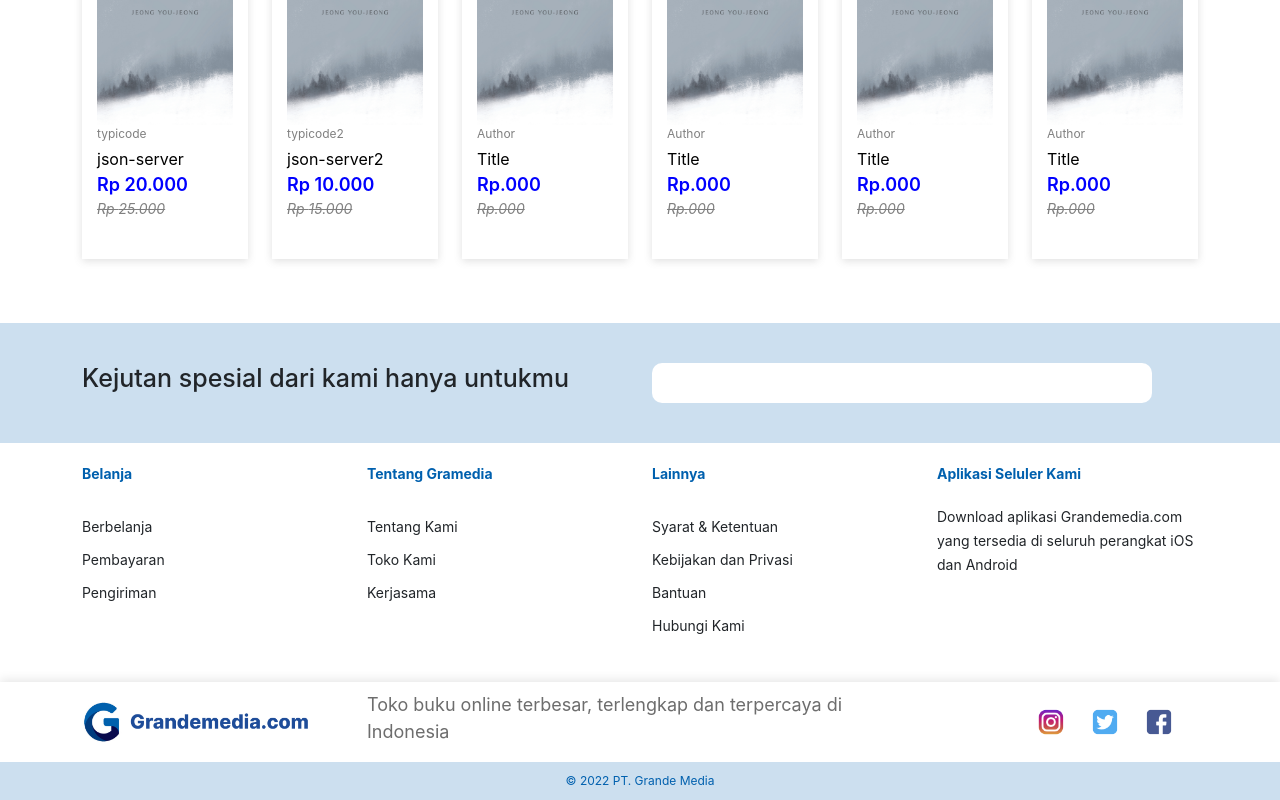
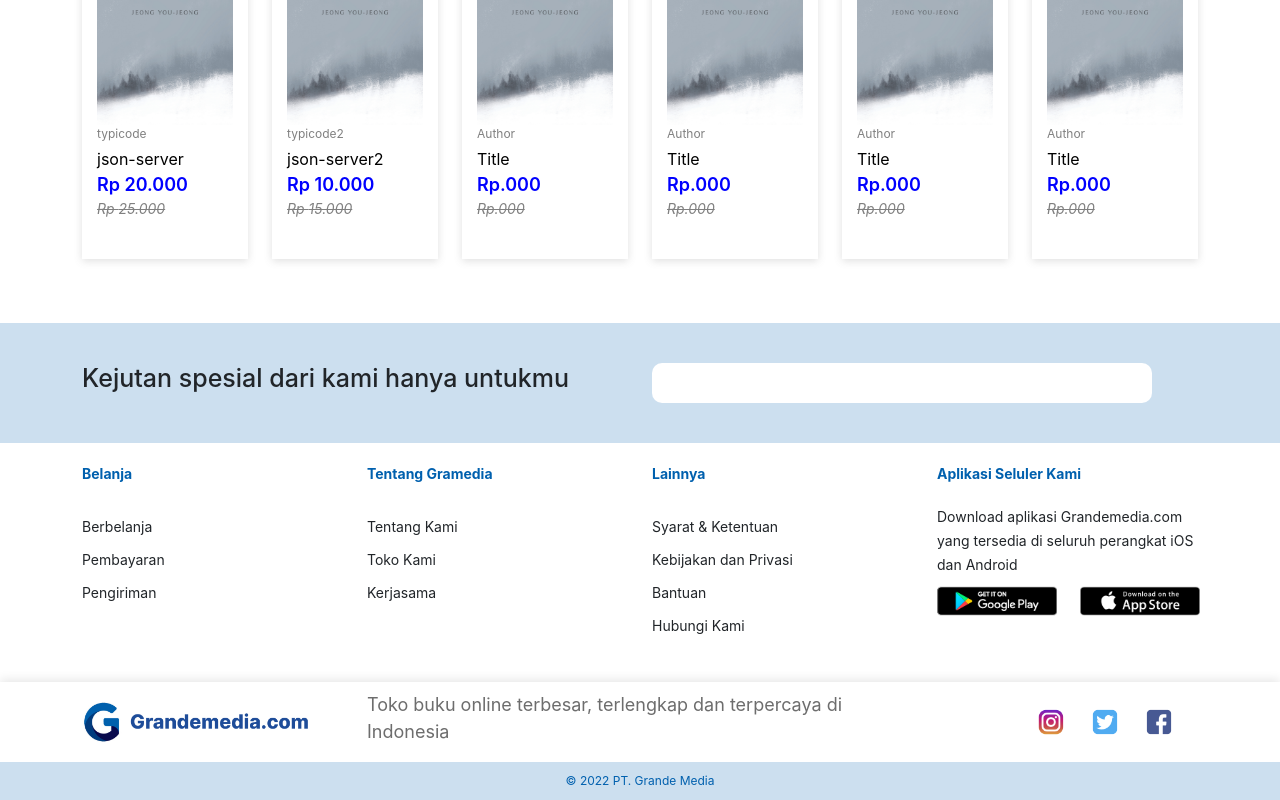
Before and after one commit to refido/grandmadia, a React (Create React App) app: page / in a window 1280 px wide. Shown: the part 918-1718 px from the top of the page. Built offline with nearby package versions, Linux system fonts and the light colour scheme; data requests are answered from the project's data file.

Commit message:
add new assets  and styling

```diff
--- a/db.json
+++ b/db.json
@@ -4,15 +4,20 @@
 			"id": 1,
 			"title": "json-server",
 			"author": "typicode",
-      "newPrice":20000,
-      "oldPrice":25000
+			"newPrice": 20000,
+			"oldPrice": 25000,
+			"category": "Buku Pilihan",
+			"storeName": "Matraman",
+			"storeLocation": "Jakarta"
 		},
 		{
 			"id": 2,
 			"title": "json-server2",
 			"author": "typicode2",
-      "newPrice":10000,
-      "oldPrice":15000
+			"newPrice": 10000,
+			"oldPrice": 15000,
+			"storeName": "Matraman",
+			"storeLocation": "Jakarta"
 		}
 	],
 	"comments": [
--- a/src/component/landing/Footer.jsx
+++ b/src/component/landing/Footer.jsx
@@ -1,6 +1,8 @@
 import React from "react";
 
 import Icon_grandemedia from "../../asset/landing/icon_grandemedia.jpg";
+import Icon_playstore from "../../asset/landing/play-store.png";
+import Icon_appstore from "../../asset/landing/app-store.png";
 import Icon_instagram from "../../asset/landing/instagram.png";
 import Icon_twitter from "../../asset/landing/twitter.png";
 import Icon_facebook from "../../asset/landing/facebook.png";
@@ -53,6 +55,18 @@
 						<div className="col-3">
 							<p>Aplikasi Seluler Kami</p>
 							<span>Download aplikasi Grandemedia.com yang tersedia di seluruh perangkat iOS dan Android</span>
+							<div className="row download-icon">
+								<div className="col-6">
+									<a className="_blank" rel="noreferrer" href="https://play.google.com/store/apps/details?id=com.gramedia.retail&pli=1">
+										<img src={Icon_playstore} alt="Play Store"></img>
+									</a>
+								</div>
+								<div className="col-6">
+									<a target="_blank" rel="noreferrer" href="https://itunes.apple.com/id/app/gramedia/id1422591223?mt=8">
+										<img src={Icon_appstore} alt="App Store"></img>
+									</a>
+								</div>
+							</div>
 						</div>
 					</div>
 				</div>
--- a/src/component/landing/Landing.css
+++ b/src/component/landing/Landing.css
@@ -200,6 +200,20 @@
 	font-size: 14px;
 }
 
+footer .footer-2 .download-icon {
+	margin-top: 10px;
+}
+
+footer .footer-2 .download-icon a {
+	display: block;
+	max-width: 120px;
+}
+
+footer .footer-2 .download-icon a img {
+	width: 120px;
+	height: 30px;
+}
+
 footer .footer-3 {
 	height: 80px;
 	box-shadow: 0 -2px 10px #e5e5e5;
--- a/src/component/landing/Recomendation.jsx
+++ b/src/component/landing/Recomendation.jsx
@@ -41,8 +41,8 @@
 							<div className="book-identity">
 								<p className="author p-0 mb-1">{book.author}</p>
 								<p className="title p-0 m-0">{book.title}</p>
-								<p className="price p-0 m-0">Rp {book.newPrice.toLocaleString().replace(',','.')}</p>
-								<p className="original-price p-0 m-0">Rp {book.oldPrice.toLocaleString().replace(',','.')}</p>
+								<p className="price p-0 m-0">Rp {book.newPrice.toLocaleString().replace(",", ".")}</p>
+								<p className="original-price p-0 m-0">Rp {book.oldPrice.toLocaleString().replace(",", ".")}</p>
 							</div>
 						</div>
 					</div>
```
Also changed, not shown: src/asset/landing/app-store.png (added), src/asset/landing/play-store.png (added). Lines whose indentation alone changed are shown as unchanged.
